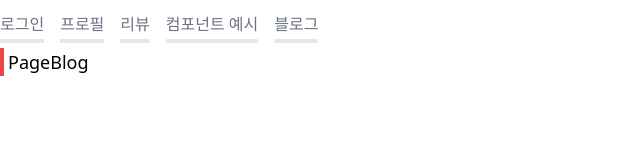
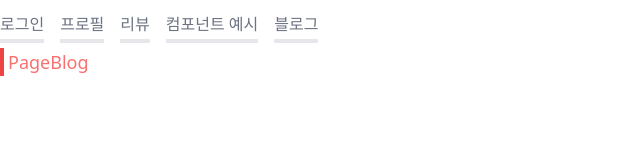
Before and after one commit to namuns/myproj-react, a React (Create React App) app: page /blog in a window 1280 px wide. Shown: the top 160 px of the page, without its empty margins (0-640 px from the left). Built offline with nearby package versions, Linux system fonts and the light colour scheme.

Commit message:
색상 변경

```diff
--- a/src/pages/blog/PageBlog.jsx
+++ b/src/pages/blog/PageBlog.jsx
@@ -1,6 +1,6 @@
 function PageBlog() {
   return (
-    <div className="text-lg border-l-4 border-red-500 pl-1 mb-2">
+    <div className="text-red-400 text-lg border-l-4 border-red-500 pl-1 mb-2">
       <h2>PageBlog</h2>
     </div>
   );
```
